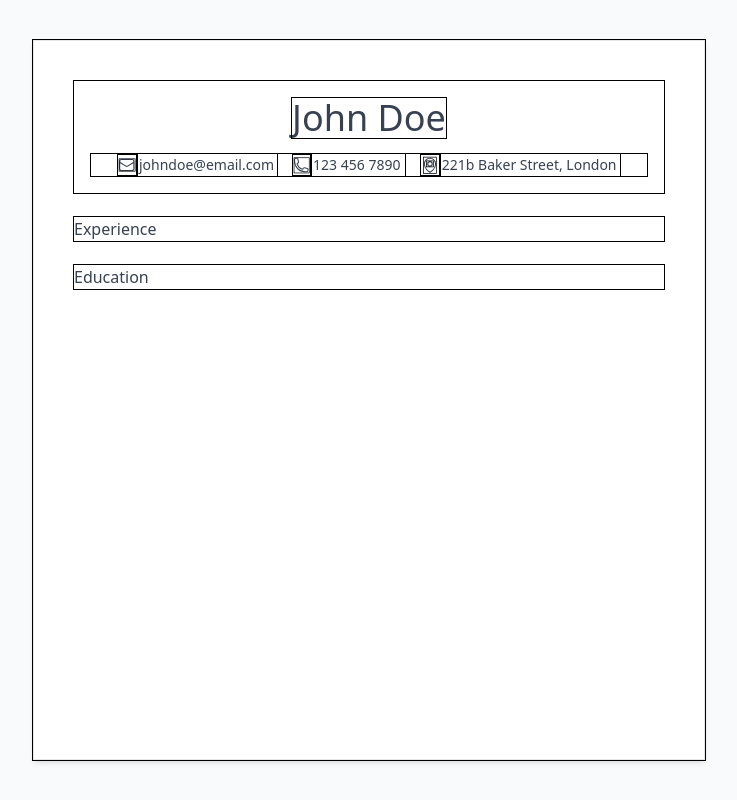
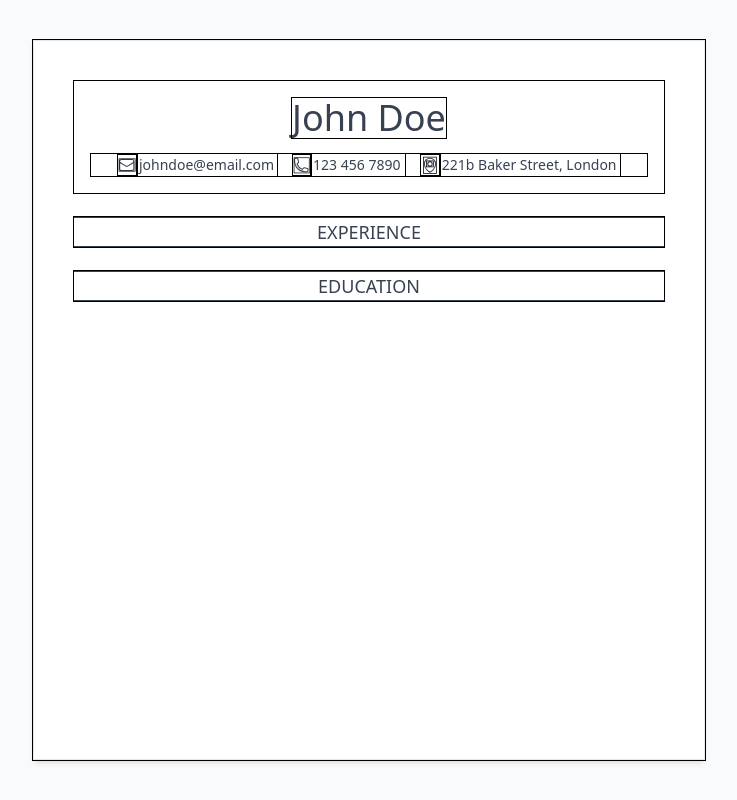
Before and after one commit to royojeda/cv-application, a React (Create React App) app: page / in a window 1280 px wide. Shown: the whole page, without its empty margins (271-1008 px from the left). Built offline with nearby package versions, Linux system fonts and the light colour scheme.

Commit message:
Update headings' styles

```diff
--- a/src/App.tsx
+++ b/src/App.tsx
@@ -10,7 +10,9 @@ export default class App extends React.Component {
           <div className="flex min-h-full max-w-2xl flex-1 flex-col gap-6 border bg-white p-4 shadow-md sm:p-10">
             <GeneralInformation />
             <Experience />
-            <div>Education</div>
+            <div className="border-y border-gray-700 text-center text-lg font-medium">
+              EDUCATION
+            </div>
           </div>
         </div>
       </div>
--- a/src/components/Experience.tsx
+++ b/src/components/Experience.tsx
@@ -4,7 +4,9 @@ export default class Experience extends React.Component {
   render() {
     return (
       <div className="flex flex-col gap-1">
-        <div>Experience</div>
+        <div className="border-y border-gray-700 text-center text-lg font-medium">
+          EXPERIENCE
+        </div>
       </div>
     );
   }
```
